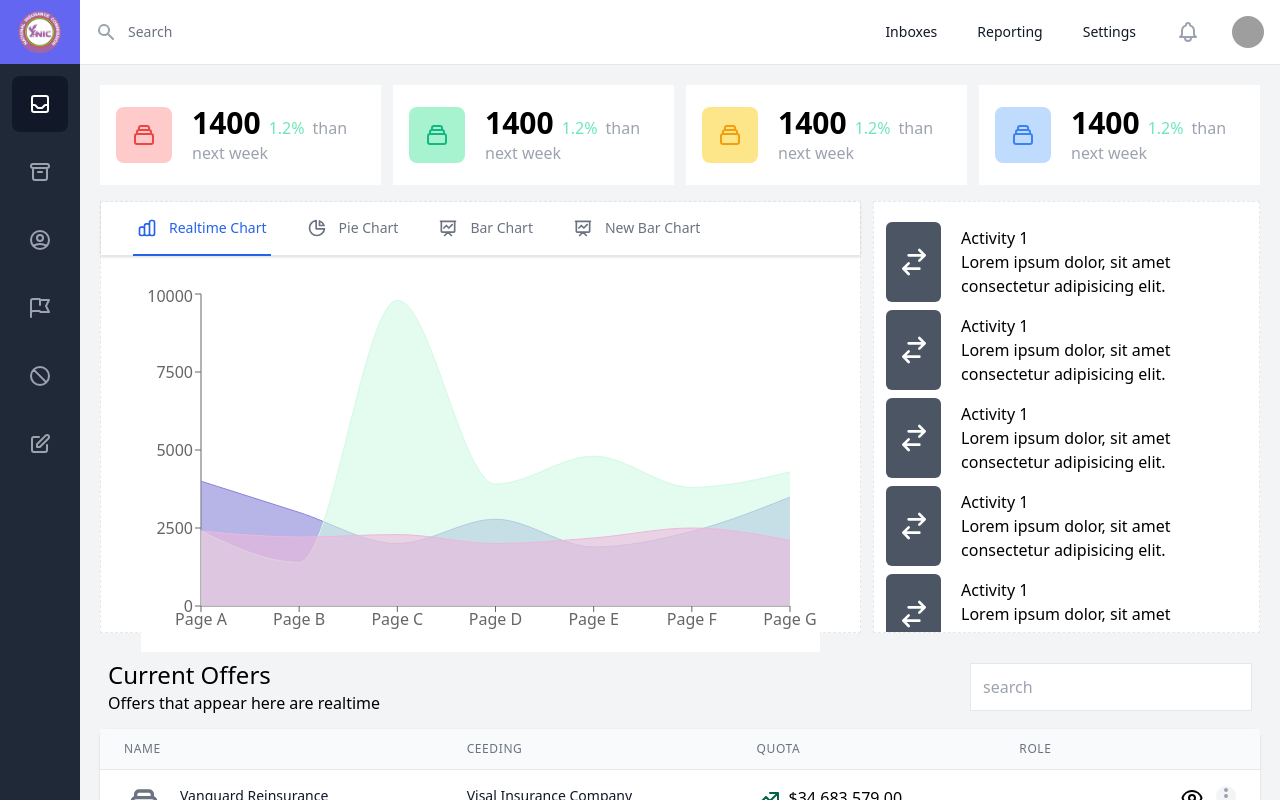
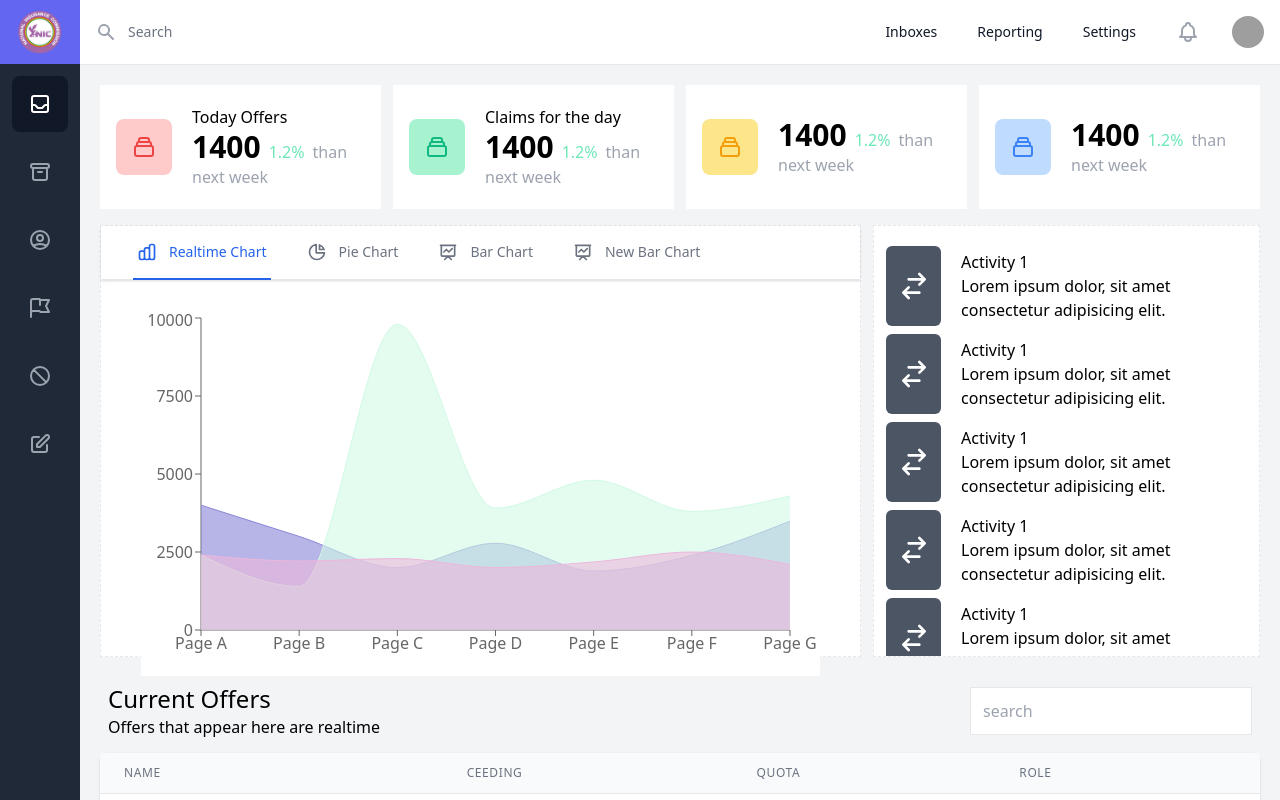
Before and after one commit to Khoby-790/template-nic, a React (Create React App) app: page / in a window 1280 px wide. Built offline with nearby package versions, Linux system fonts and the light colour scheme; grey boxes are pictures that could not be loaded.

Commit message:
--- Auto-Git Commit ---

```diff
--- a/src/pages/Dashboard/components/Stats.tsx
+++ b/src/pages/Dashboard/components/Stats.tsx
@@ -7,8 +7,8 @@ interface Props {
 const Stats = (props: Props) => {
     return (
         <div className="grid mt-5 mx-5 grid-cols-4 gap-3">
-            <StatsPill color="red" />
-            <StatsPill color="green" />
+            <StatsPill title="Today Offers" color="red" />
+            <StatsPill title="Claims for the day" color="green" />
             <StatsPill color="yellow" />
             <StatsPill color="blue" />
         </div>
@@ -33,7 +33,7 @@ const StatsPill = ({ color, title }: StatsPillProps) => {
             </div>
             <div className="flex ml-5 flex-col">
                 <span className="font-thin">{title}</span>
-                <p><span className="font-bold text-3xl">1400</span>
+                <p><span className="font-bold uppercase text-3xl">1400</span>
                     <span className="text-green-300 ml-2">1.2%</span>
                     <span className="text-gray-400 ml-2">than next week</span>
                 </p>
```
